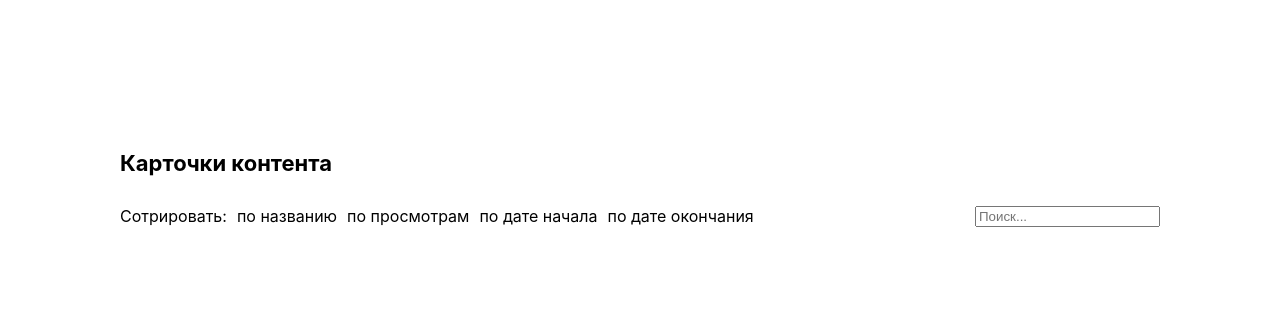
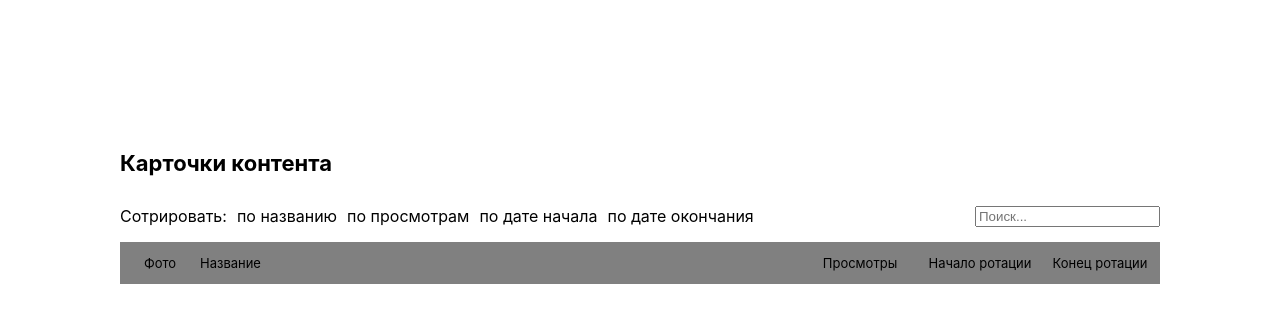
Before and after one commit to ValeriyaAgafonova/tp-lab, a React (Create React App) app in the folder tp-shop/: page / in a window 1280 px wide. Shown: the top 322 px of the page. Built offline with nearby package versions, Linux system fonts and the light colour scheme.

Commit message:
feat: add table and table cards components

```diff
--- /dev/null
+++ b/tp-shop/src/components/Table/Table.scss
@@ -0,0 +1,12 @@
+.table{
+    &__headings{
+        display: grid;
+        grid-template-columns: 80px 1fr 120px 120px 120px;
+        font-size: 13px;
+       background-color: grey;
+       text-align: center;
+    }
+    &__align-start{
+        text-align: start;
+    }
+}
--- /dev/null
+++ b/tp-shop/src/components/Table/Table.tsx
@@ -0,0 +1,18 @@
+import './Table.scss'
+function Table(){
+    return (
+        <div className="table">
+<div className="table__headings">
+    <p>Фото</p>
+    <p className='table__align-start'>Название</p>
+    <p>Просмотры</p>
+    <p>Начало ротации</p>
+    <p>Конец ротации</p>
+
+</div>
+        </div>
+    )
+
+}
+
+export default Table
--- a/tp-shop/src/pages/MainList/MainList.tsx
+++ b/tp-shop/src/pages/MainList/MainList.tsx
@@ -1,6 +1,7 @@
 
 import Search from '../../components/Search/Search';
 import Sorting from '../../components/Sorting/Sorting';
+import Table from '../../components/Table/Table';
 import './MainList.scss'
 
 function MainList(){
@@ -11,6 +12,7 @@ return(
     <Sorting/>
     <Search/>
 </div>
+<Table/>
     </div>
 )
 
```
Also changed, not shown: tp-shop/src/components/TableCard/TableCard.scss (added, +11 -0 lines), tp-shop/src/components/TableCard/TableCard.tsx (added, +16 -0 lines).
